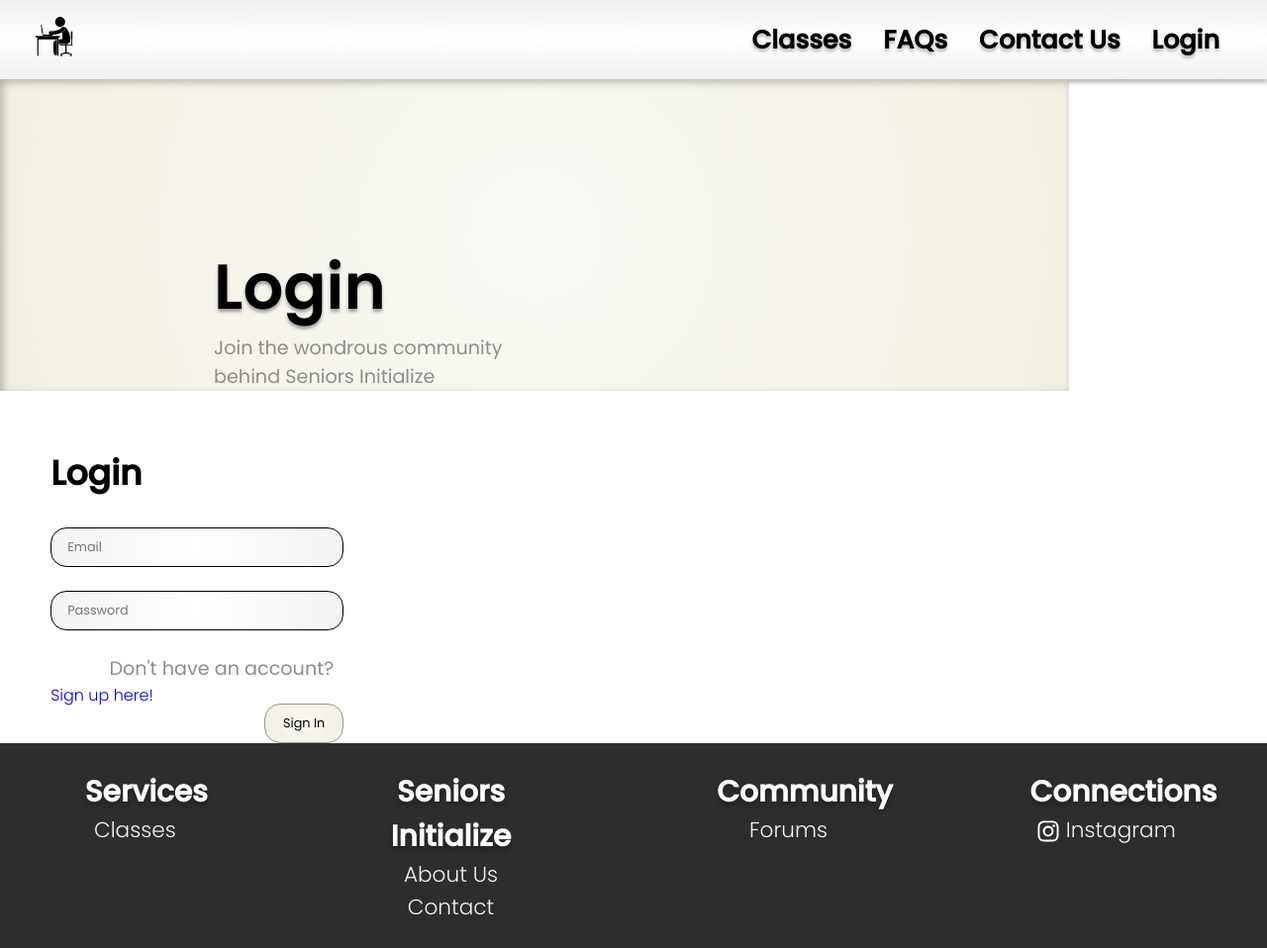
After one commit to Nebulaaaaa/CSAD-WEB, a PHP site: page /login.php in a window 1280 px wide. The commit adds this page. Shown: the whole page at 99% size. Run offline with PHP 8.4, Linux system fonts and the light colour scheme.

Commit message:
third commit

```diff
--- /dev/null
+++ b/CSADWeb/login.php
@@ -0,0 +1,78 @@
+<!DOCTYPE html>
+<html lang="en">
+    <head>
+        <meta charset="UTF-8">
+        <meta name="viewport" content="width=device-width, initial-scale=1.0">
+        <title>Forum</title>
+        <link rel="stylesheet" href="./style.css" />
+    </head>
+    <body>
+        <header class="header">
+            <nav class="nav_bar">
+                <div class="logo">
+                    <a href="index.html">
+                        <img
+                        style="width: 6vh; height: 6vh;"
+                        src="img/logo.png"
+                        alt="logo"/>
+                    </a>
+                </div>
+                <ul class="nav-links">
+                <li><a href="" class="nav-link1 nav-link2">Classes</a></li>
+                <li><a href="" class="nav-link1 nav-link2">FAQs</a></li>
+                <li><a href="" class="nav-link1 nav-link2">Contact Us</a></li>
+                <li><a href="login.php" class="nav-link1 nav-link2">Login</a></li>
+                </ul>
+            </nav>
+        </header>
+        <main>
+            <section>
+                <div class="titlecover">
+                    <h1 class="title1">Login</h1>
+                    <p>Join the wondrous community<br>behind Seniors Initialize</p>
+                </div>
+                <div class="form">
+                    <h1 class="title2">Login</h1>
+                    <form action="register.php" method="post" >
+                        <div>
+                            <input class="userinfo" type="email" placeholder="Email" name="email" required> <br>
+                            <input class="userinfo" type="password" placeholder="Password" name="password" required> <br>
+                            <p class="signup">Don't have an account?</p> <br>
+                            <a class="signup" href="register.php">Sign up here!</a> <br>
+                            <input class="signup-signin" class="signin" type="submit" name="signin" value="Sign In">
+                        </div>
+                    </form>
+                </div>
+            </section>
+        </main>
+        <footer>
+            <section class="footer-section">
+                <div class="column">
+                    <h2 class="column-title">Services</h2>
+                    <ul>
+                        <li><a href="#">Classes</a></li>
+                    </ul>
+                </div>
+                <div class="column">
+                    <h2 class="column-title">Seniors Initialize</h2>
+                    <ul>
+                        <li><a href="#">About Us</a></li>
+                        <li><a href="#">Contact</a></li>
+                    </ul>
+                </div>
+                <div class="column">
+                    <h2 class="column-title">Community</h2>
+                    <ul>
+                        <li><a href="#">Forums</a></li>
+                    </ul>
+                </div>
+                <div class="column">
+                    <h2 class="column-title">Connections</h2>
+                    <ul>
+                        <li><a href="#"><img src="img/instagram-logo.svg" alt="instagram" class="instagram-logo"> Instagram</a></li>
+                    </ul>
+                </div>
+            </section>
+        </footer>
+    </body>
+</html>
--- a/CSADWeb/style.css
+++ b/CSADWeb/style.css
@@ -21,16 +21,29 @@
     src: url('./fonts/PoppinsSemiBold.ttf')
 }
 
-body {
+html, body {
     font-family: PopsLight;
+    height: 100%;
+    width: 100%;
 }
 
 .header {
     background: linear-gradient(#F0F0F0, #FFFFFF, #F0F0F0);
 }
 
-.footer {
+footer {
     background: #2D2D2D;
+}
+
+.nav-link1 {
+    font-family: PopsMed;
+    font-style: normal;
+    font-weight: 600;
+    font-size: 2vw;
+    text-decoration: none;
+    text-align: center;
+    color: #000000;
+    text-shadow: 0vh 0.4vh 0.4vh rgba(0, 0, 0, 0.25);
 }
 
 nav {
@@ -43,91 +56,134 @@ nav {
     justify-content: space-between;
     align-items: center;
     background: linear-gradient(0deg, #F0F0F0 0%, #FFFFFF 50.52%, #F0F0F0 100%);
-    box-shadow: 0px 5px 5px rgba(0, 0, 0, 0.25);
+    box-shadow: 0vh 0.5vh 0.5vh rgba(0, 0, 0, 0.25);
 }
 
-.nav-link {
-    font-family: PopsMed;
-    font-style: normal;
-    font-weight: 600;
-    font-size: 36px;
+.nav-link2 {
+    text-align: center;
+    padding: 2vh;
     text-decoration: none;
-    line-height: 54px;
-    text-align: center;
-    color: #000000;
-    text-shadow: 0px 4px 4px rgba(0, 0, 0, 0.25);
-}
-
-.cover {
-    width: 100%;
-    height: 100%;
-    display: block;
 }
 
 ul {
     list-style-type: none;
 }
 
-li {
+.nav-links li {
     float: left;
 }
 
-li a {
-    text-align: center;
-    padding: 16px;
+.signup {
+    float: left;
     text-decoration: none;
 }
 
-.mission {
+.titlecover {
+    width: 135vh;
+    height: 100%;
+    display: inline-block;
+    background: radial-gradient(circle, #FAFAF5 0%, #F2EFE2 100%);
+    box-shadow: inset 0.4vh 0.4vh 1vh rgba(0, 0, 0, 0.25);
+}
+
+.form {
+    margin-top: 4.5%;
+    margin-left: 4%;
+    display: inline-block;
+    vertical-align: top;
+}
+
+.title1 {
+    padding-top: 15%;
+    padding-left: 20%;
+    font-family: PopsBold;
+    font-style: normal;
+    font-size: 5vw;
+    text-shadow: 0vh 0.4vh 0.4vh rgba(0, 0, 0, 0.35);
+}
+
+.title2 {
     font-family: PopsMed;
     font-style: normal;
+    font-weight: bold;
+    font-size: 2.7vw;
+    color: #000000;
+    margin-bottom: 10%;
+}
+
+p {
+    padding-left: 20%;
+    font-family: PopsReg;
+    font-style: normal;
     font-weight: normal;
-    font-size: 90px;
-    text-align: center;
-    color: #000000;
+    font-size: 1.5vw;
+    color: #8D8D8D;
+}
+
+.userinfo {
+    padding-left: 2vh;
+    width: 37vh;
+    height: 5vh;
+    background: radial-gradient(circle, rgba(226, 226, 226, 0) 0%, rgba(226, 226, 226, 0.4) 100%);
+    border: 0.1vh solid #000000;
+    box-sizing: border-box;
+    border-radius: 2vh;
+    margin-bottom: 3vh;
+}
+
+input,
+input::-webkit-input-placeholder {
+    font-family: PopsReg;
+    font-size: 1vw;
+}
+
+.signup-signin{
+/*    50% 50% at 50% 50%, #F9F8F2 0%, #F2EFE2 100%;*/
+    font-family: PopsReg;
+    float: right;
+    width: 10vh;
+    height: 5vh;
+    background: radial-gradient(circle, #F9F8F2 0%, #F2EFE2 100%);
+    border: 0.1vh solid #979797;
+    box-sizing: border-box;
+    border-radius: 2vh;
+}
+
+footer a {
+    text-decoration: none;
+    color: #F4F4F4;
+    font-size: 2.7vh;
+}
+
+a:hover {
+    text-decoration: underline;
+}
+.column-title {
+    font-family: PopsMed;
+    font-style: normal;
+    font-weight: bold;
+    font-size: 3.7vh;
+    line-height: 45px;
+    color: #FFFFFF;
     text-shadow: 0px 4px 4px rgba(0, 0, 0, 0.25);
 }
 
-.middle img {
-    width: 400px;
-    height: 600px;
-    left: 880px;
-    top: 1112px;
-    border: 5px solid rgba(141, 141, 141, 0.5);
-    box-shadow: 0px 4px 20px rgba(0, 0, 0, 0.25), 0px 4px 4px rgba(0, 0, 0, 0.25);
-    border-radius: 5px;
+.footer-section {
+    display: flex;
 }
 
-.desc {
-    width: 575px;
-    height: 180px;
-    left: 151.31px;
-    top: 1136.83px;
-    font-family: Poppins;
-    font-style: normal;
-    font-weight: normal;
-    font-size: 30px;
-    line-height: 45px;
-    color: #000000;
+.column {
+    padding-top: 2%;
+    padding-bottom: 2%;
+    padding-right: 6.7%;
+    padding-left: 6.7%;
+    min-width: 12.5rem;
+    text-align: center;
 }
 
-.class1-img {
-    display: inline-block;
-    position: relative;
-    width: 1500px;
-    height: 1000px;
-    background: red;
-    box-sizing: border-box;
-    clip-path: polygon(25% 0%, 100% 0%, 75% 100%, 0% 100%);
-    -webkit-clip-path: polygon(25% 0%, 100% 0%, 75% 100%, 0% 100%);
+.instagram-logo {
+    filter: brightness(0) invert(1);
+    vertical-align: middle;
+    width: 3vh;
+    height: 3vh;
 }
-
-.class1-img img {
-    position: absolute;
-    top: 5px; /* equal to border thickness */
-    left: 5px; /* equal to border thickness */
-    width: 1490px; /* container height - (border thickness * 2) */
-    height: 990px; /* container height - (border thickness * 2) */
-    clip-path: polygon(25% 0%, 100% 0%, 75% 100%, 0% 100%);
-    -webkit-clip-path: polygon(25% 0%, 100% 0%, 75% 100%, 0% 100%);
-}
```
Also changed, not shown: CSADWeb/index.html (+21 -36 lines), CSADWeb/register.php (added, +78 -0 lines).
